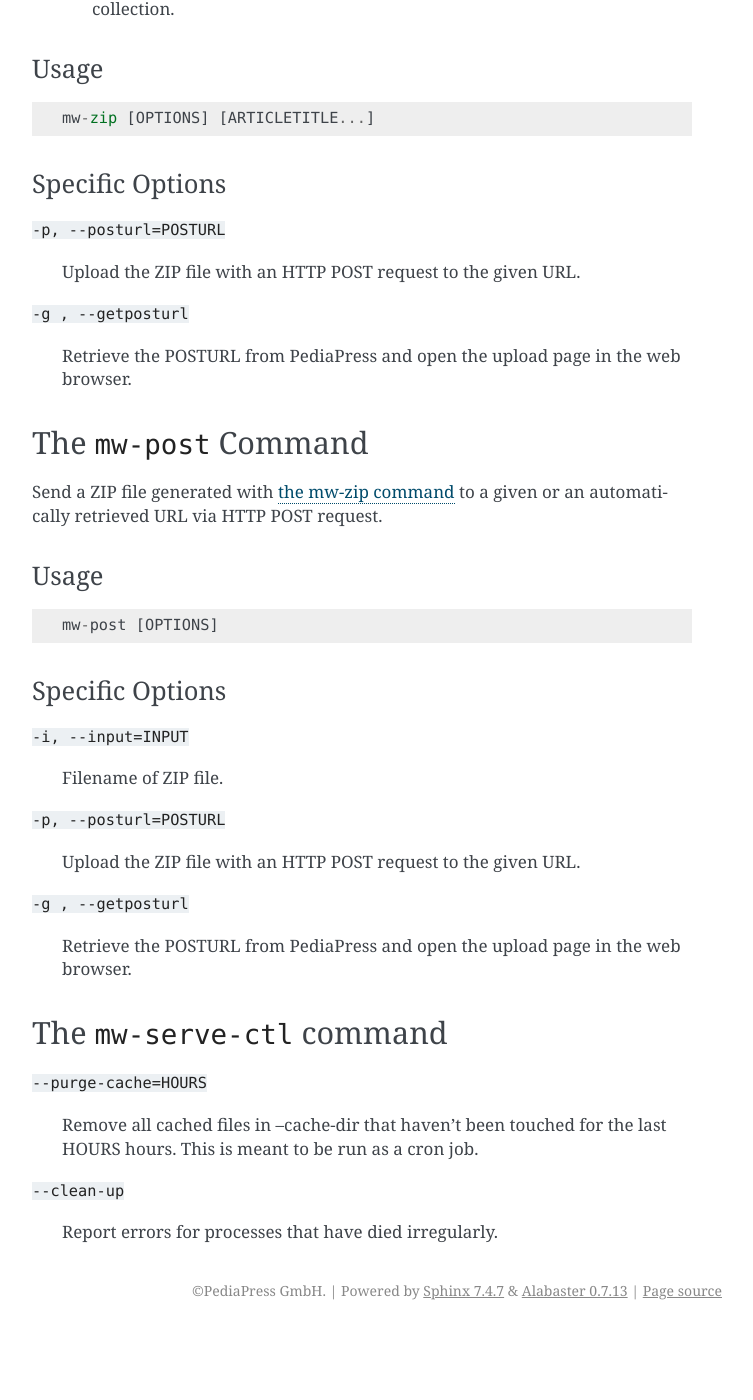
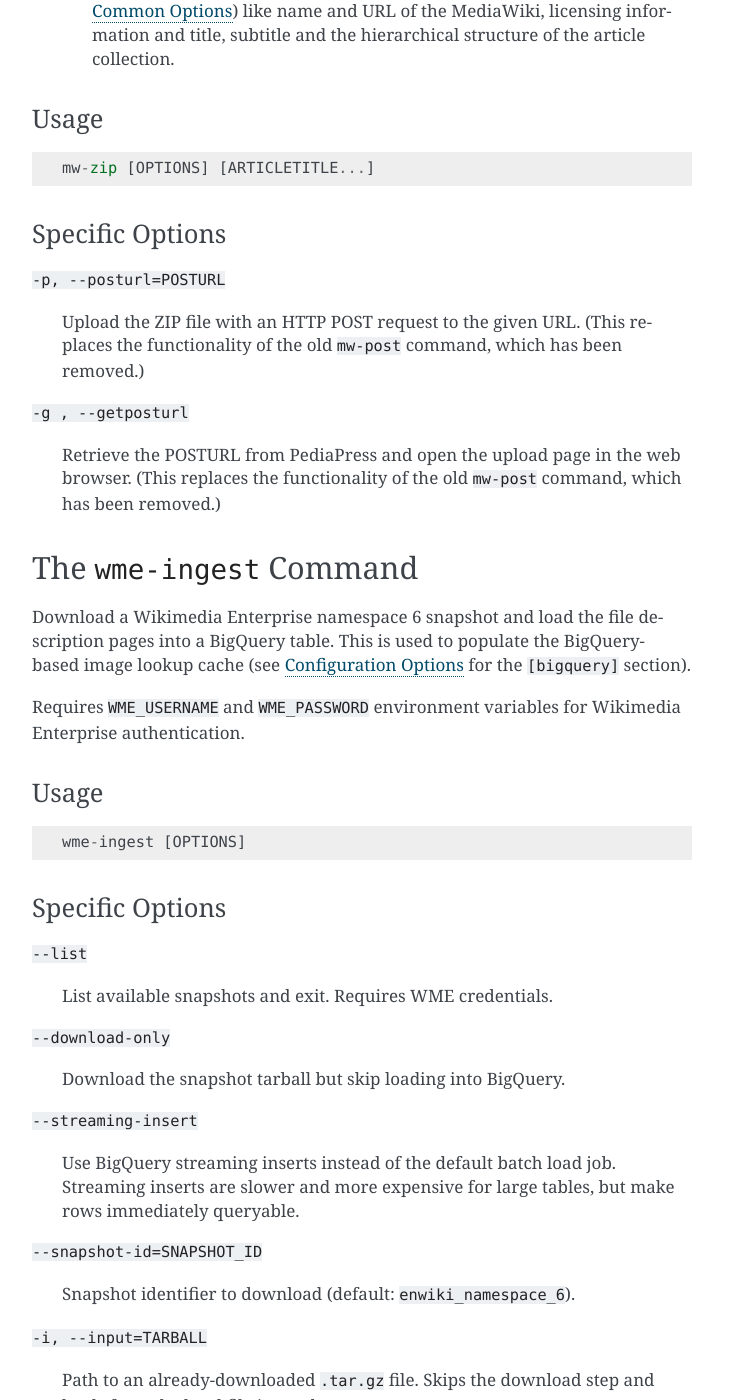
Before and after one commit to pediapress/mwlib, a Sphinx documentation site: the page built from docs/commands.rst, in a window 1280 px wide and 1400 px high, scrolled down 3440 px. Shown: the whole window, without its empty margins (388-1141 px from the left). Built offline with Sphinx 7.4.7, drawn with Linux system fonts in a browser that asks for light colours; before the commit the page ends 4770 px from its top, so only the background shows below that; some of the changed text lies outside the part shown.

Commit message:
docs: update commands.rst for current CLI surface
- Add wme-ingest command with full option reference
- Remove mw-post command (functionality merged into mw-zip --posturl/--getposturl)
- Remove mw-serve-ctl command (removed from codebase)
- Fix typo: :de shortcut URL was pointing to en.wikipedia.org
- Note that OAuth2 is the preferred auth method; --login is legacy

Co-Authored-By: Claude Sonnet 4.5 <noreply@anthropic.com>

```diff
--- a/docs/commands.rst
+++ b/docs/commands.rst
@@ -43,7 +43,7 @@ one command.
   * A shortcut for a base URL. Currently there are the following shortcuts:
 
     - ":en" -- http://en.wikipedia.org/w/, i.e. the English Wikipedia
-    - ":de" -- http://en.wikipedia.org/w/, i.e. the German Wikipedia
+    - ":de" -- http://de.wikipedia.org/w/, i.e. the German Wikipedia
 
   * A filename of a ZIP file generated with the `the mw-zip Command`_.
 
@@ -80,7 +80,9 @@ one command.
 ``--login=USERNAME:PASSWORD[:DOMAIN]``
 
   For MediaWikis that restrict the viewing of pages, login with given USERNAME,
-  PASSWORD and optionally DOMAIN.
+  PASSWORD and optionally DOMAIN. This cookie-based login is a legacy method;
+  OAuth2 (configured via the ``[oauth2]`` config section) is the preferred
+  authentication method for production use.
 
   Currently this is only supported for mwapidb, i.e. when the --config argument
   is a base URL or shortcut, or when ``type=mwapi`` in the configuration file.
@@ -171,56 +173,82 @@ Specific Options
 ``-p, --posturl=POSTURL``
 
   Upload the ZIP file with an HTTP POST request to the given URL.
+  (This replaces the functionality of the old ``mw-post`` command, which has
+  been removed.)
 
 ``-g , --getposturl``
 
   Retrieve the POSTURL from PediaPress and open the upload page in the web
   browser.
+  (This replaces the functionality of the old ``mw-post`` command, which has
+  been removed.)
 
 
-The ``mw-post`` Command
-=======================
+The ``wme-ingest`` Command
+==========================
 
-Send a ZIP file generated with `the mw-zip command`_ to a given or an
-automatically retrieved URL via HTTP POST request.
+Download a Wikimedia Enterprise namespace 6 snapshot and load the file
+description pages into a BigQuery table. This is used to populate the
+BigQuery-based image lookup cache (see :doc:`configuration` for the
+``[bigquery]`` section).
+
+Requires ``WME_USERNAME`` and ``WME_PASSWORD`` environment variables for
+Wikimedia Enterprise authentication.
 
 Usage
 -----
 ::
 
-  mw-post [OPTIONS]
+  wme-ingest [OPTIONS]
 
 Specific Options
 ----------------
 
-``-i, --input=INPUT``
+``--list``
 
-  Filename of ZIP file.
+  List available snapshots and exit. Requires WME credentials.
 
-``-p, --posturl=POSTURL``
+``--download-only``
 
-  Upload the ZIP file with an HTTP POST request to the given URL.
+  Download the snapshot tarball but skip loading into BigQuery.
 
-``-g , --getposturl``
+``--streaming-insert``
 
-  Retrieve the POSTURL from PediaPress and open the upload page in the web
-  browser.
+  Use BigQuery streaming inserts instead of the default batch load job.
+  Streaming inserts are slower and more expensive for large tables, but
+  make rows immediately queryable.
 
+``--snapshot-id=SNAPSHOT_ID``
 
+  Snapshot identifier to download (default: ``enwiki_namespace_6``).
 
-The ``mw-serve-ctl`` command
-============================
+``-i, --input=TARBALL``
 
+  Path to an already-downloaded ``.tar.gz`` file. Skips the download step
+  and loads from the local file instead.
 
-``--purge-cache=HOURS``
+``-o, --output=OUTPUT``
 
-  Remove all cached files in --cache-dir that haven't been touched for the
-  last HOURS hours. This is meant to be run as a cron job.
+  Output path for the downloaded tarball (default: auto-generated in ``/tmp``).
 
-``--clean-up``
+``--project=PROJECT``
 
-  Report errors for processes that have died irregularly.
+  Google Cloud project ID. Defaults to the ``BIGQUERY_PROJECT`` environment
+  variable, or ``pediapress-prod`` if not set.
 
+``--dataset=DATASET``
+
+  BigQuery dataset ID. Defaults to the ``BIGQUERY_DATASET`` environment
+  variable, or ``wikipedia`` if not set.
+
+``--credentials=PATH``
+
+  Path to a GCP service account JSON key file. Defaults to the
+  ``GOOGLE_APPLICATION_CREDENTIALS`` environment variable.
+
+``--batch-size=N``
+
+  Number of rows per batch for streaming inserts (default: 10000).
 
 
 .. _`MediaWiki API`: http://www.mediawiki.org/wiki/API
```
